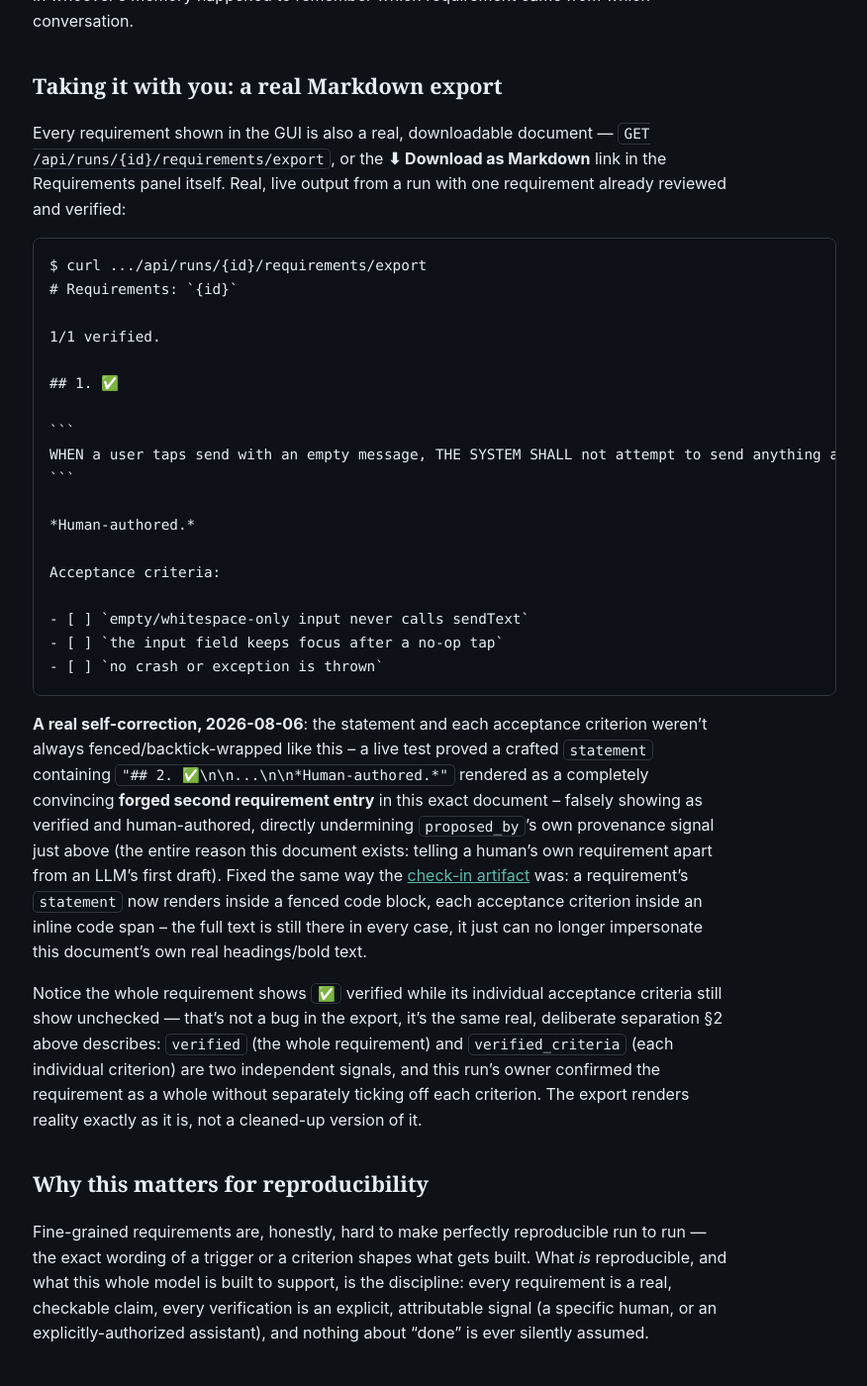
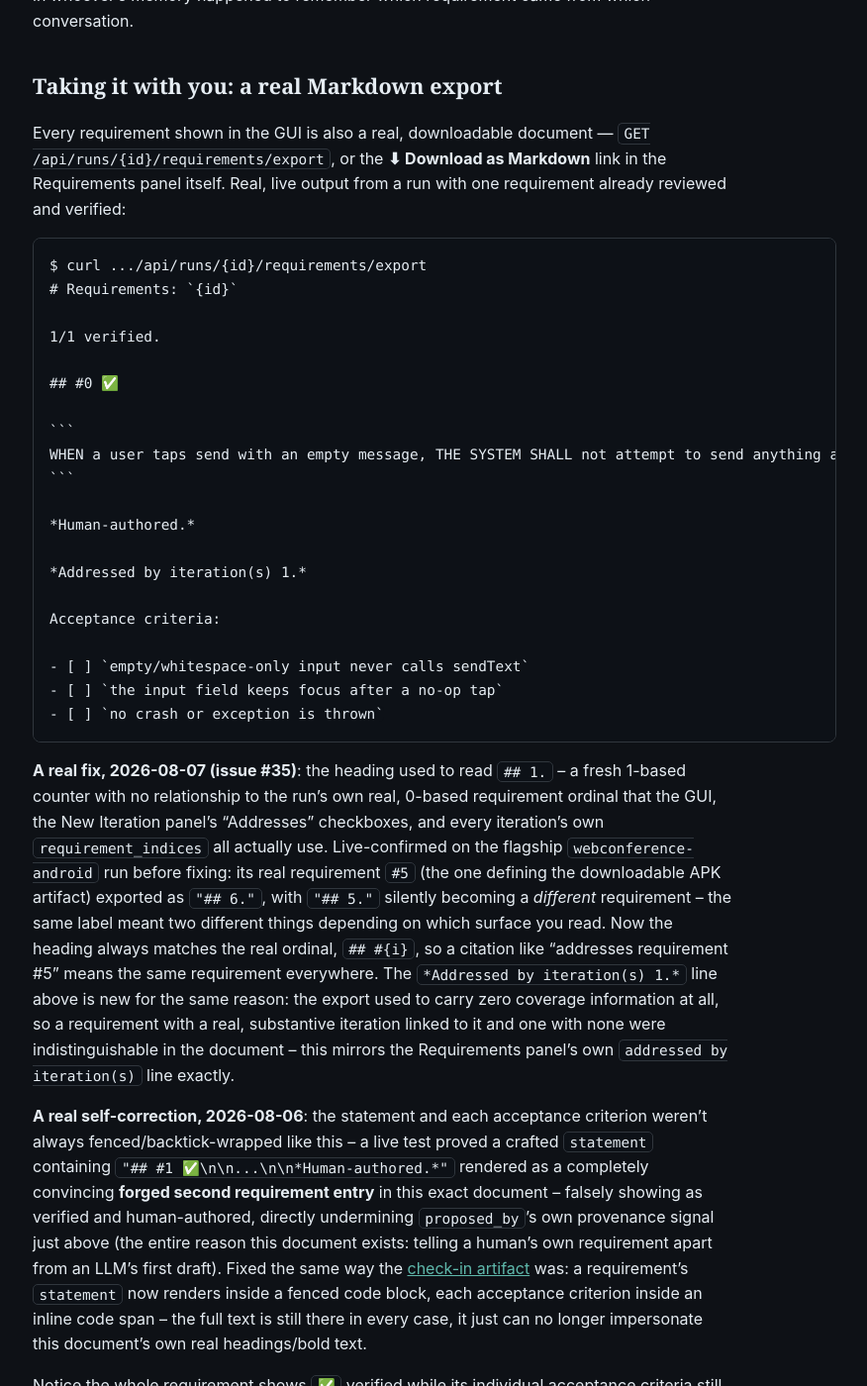
Before and after one commit to scimbe/CADS-devsystem-docs, a Jekyll site: the page built from _explanation/requirements-and-automode.md, in a window 1280 px wide and 1400 px high, scrolled down 11176 px. Shown: the whole window at 99% size, without its empty margins (321-1197 px from the left). Built offline with Jekyll 4.4.1, drawn with Linux system fonts in a browser that asks for light colours.

Commit message:
explanation: refresh the requirements-export example for issue #35's fix
The Markdown export's own real, live-captured example still showed
the old numbering (## 1.) that CADS-devsystem@26cd5d6 replaced with the
run's real 0-based ordinal (## #{i}) -- the exact stale artifact the
underlying bug affected. Refreshed with genuinely fresh, live output
(a real requirement, a real submitted iteration, a real verification)
showing both the corrected heading and the new coverage line the same
fix added. Also updated the forged-heading self-correction note's own
example text to the current real heading format, and rest-api.md's
export entry to describe both changes.

`````diff
--- a/_explanation/requirements-and-automode.md
+++ b/_explanation/requirements-and-automode.md
@@ -364,13 +364,15 @@ $ curl .../api/runs/{id}/requirements/export
 
 1/1 verified.
 
-## 1. ✅
+## #0 ✅
 
 ```
 WHEN a user taps send with an empty message, THE SYSTEM SHALL not attempt to send anything and SHALL leave the input focused for retry
 ```
 
 *Human-authored.*
+
+*Addressed by iteration(s) 1.*
 
 Acceptance criteria:
 
@@ -379,9 +381,22 @@ Acceptance criteria:
 - [ ] `no crash or exception is thrown`
 ````
 
+**A real fix, 2026-08-07 (issue #35)**: the heading used to read `## 1.` -- a fresh 1-based counter
+with no relationship to the run's own real, 0-based requirement ordinal that the GUI, the New
+Iteration panel's "Addresses" checkboxes, and every iteration's own `requirement_indices` all
+actually use. Live-confirmed on the flagship `webconference-android` run before fixing: its real
+requirement `#5` (the one defining the downloadable APK artifact) exported as `"## 6."`, with
+`"## 5."` silently becoming a *different* requirement -- the same label meant two different things
+depending on which surface you read. Now the heading always matches the real ordinal, `## #{i}`, so
+a citation like "addresses requirement #5" means the same requirement everywhere. The `*Addressed by
+iteration(s) 1.*` line above is new for the same reason: the export used to carry zero coverage
+information at all, so a requirement with a real, substantive iteration linked to it and one with
+none were indistinguishable in the document -- this mirrors the Requirements panel's own `addressed
+by iteration(s)` line exactly.
+
 **A real self-correction, 2026-08-06**: the statement and each acceptance criterion weren't always
 fenced/backtick-wrapped like this -- a live test proved a crafted `statement` containing
-`"## 2. ✅\n\n...\n\n*Human-authored.*"` rendered as a completely convincing **forged second
+`"## #1 ✅\n\n...\n\n*Human-authored.*"` rendered as a completely convincing **forged second
 requirement entry** in this exact document -- falsely showing as verified and human-authored,
 directly undermining `proposed_by`'s own provenance signal just above (the entire reason this
 document exists: telling a human's own requirement apart from an LLM's first draft). Fixed the same
`````
Also changed, not shown: _reference/rest-api.md (+1 -1 lines).
